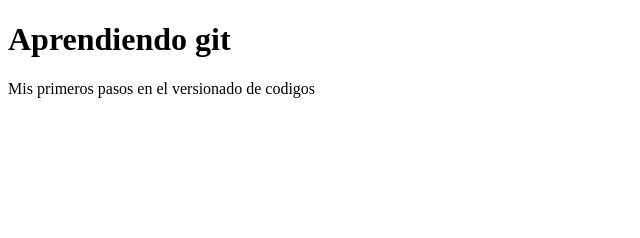
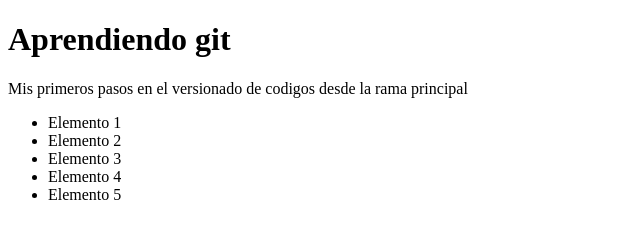
Before and after one commit to inakiBengo/aprendiendo-git, a plain HTML site: page index.html in a window 1280 px wide. Shown: the whole page, without its empty margins (0-640 px from the left). Drawn offline with Linux system fonts and the light colour scheme.

Commit message:
agregando style.css añ indez.html

```diff
--- a/index.html
+++ b/index.html
@@ -5,9 +5,17 @@
     <meta http-equiv="X-UA-Compatible" content="IE=edge">
     <meta name="viewport" content="width=device-width, initial-scale=1.0">
     <title>Aprendiendo git</title>
+    <link rel="stylesheet" href="style.css">
 </head>
 <body>
     <h1>Aprendiendo git</h1>
-    <p>Mis primeros pasos en el versionado de codigos</p>
+    <p>Mis primeros pasos en el versionado de codigos desde la rama principal</p>
+    <ul>
+        <li>Elemento 1</li>
+        <li>Elemento 2</li>
+        <li>Elemento 3</li>
+        <li>Elemento 4</li>
+        <li>Elemento 5</li>
+    </ul>
 </body>
 </html>
```
